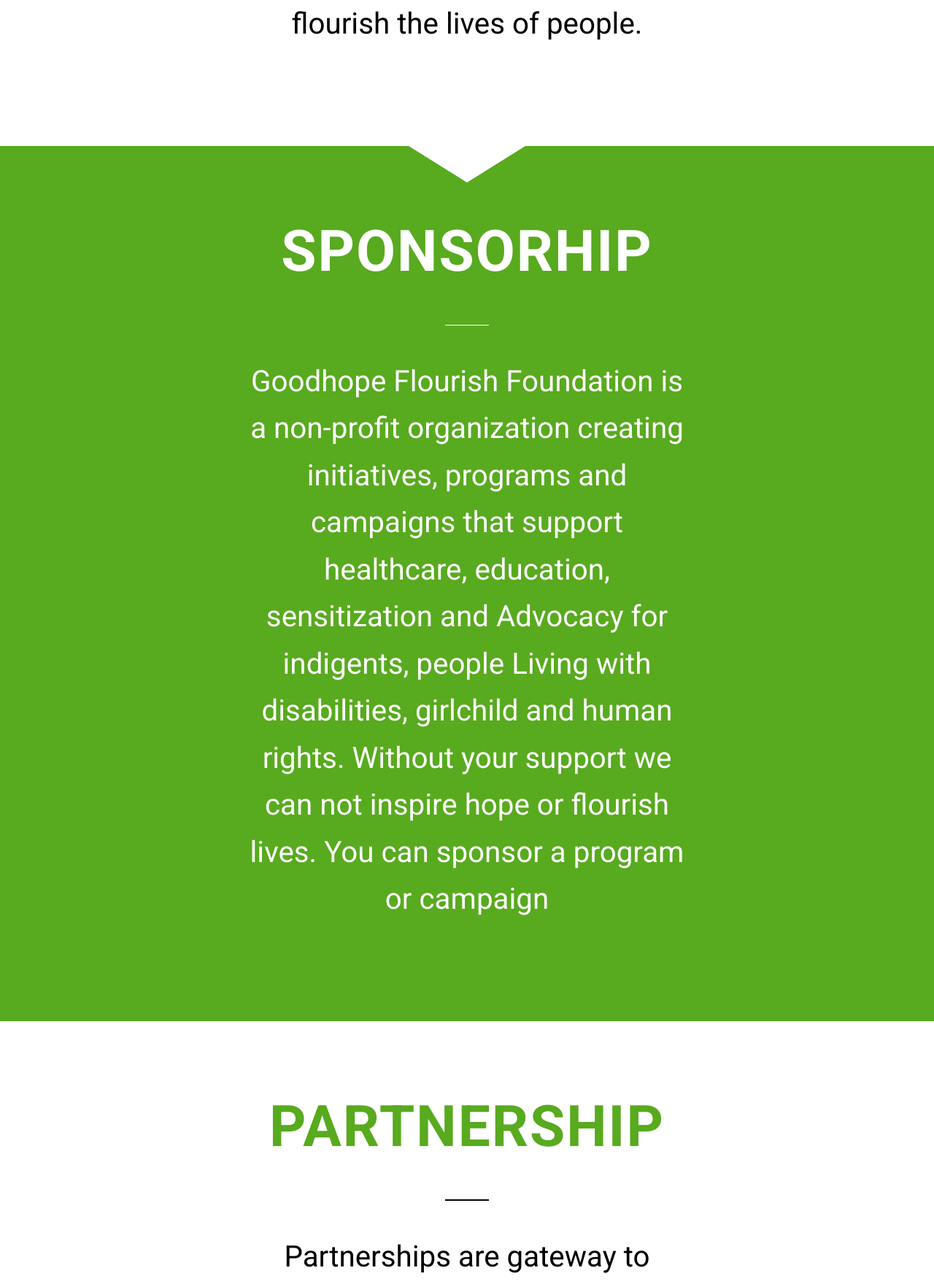
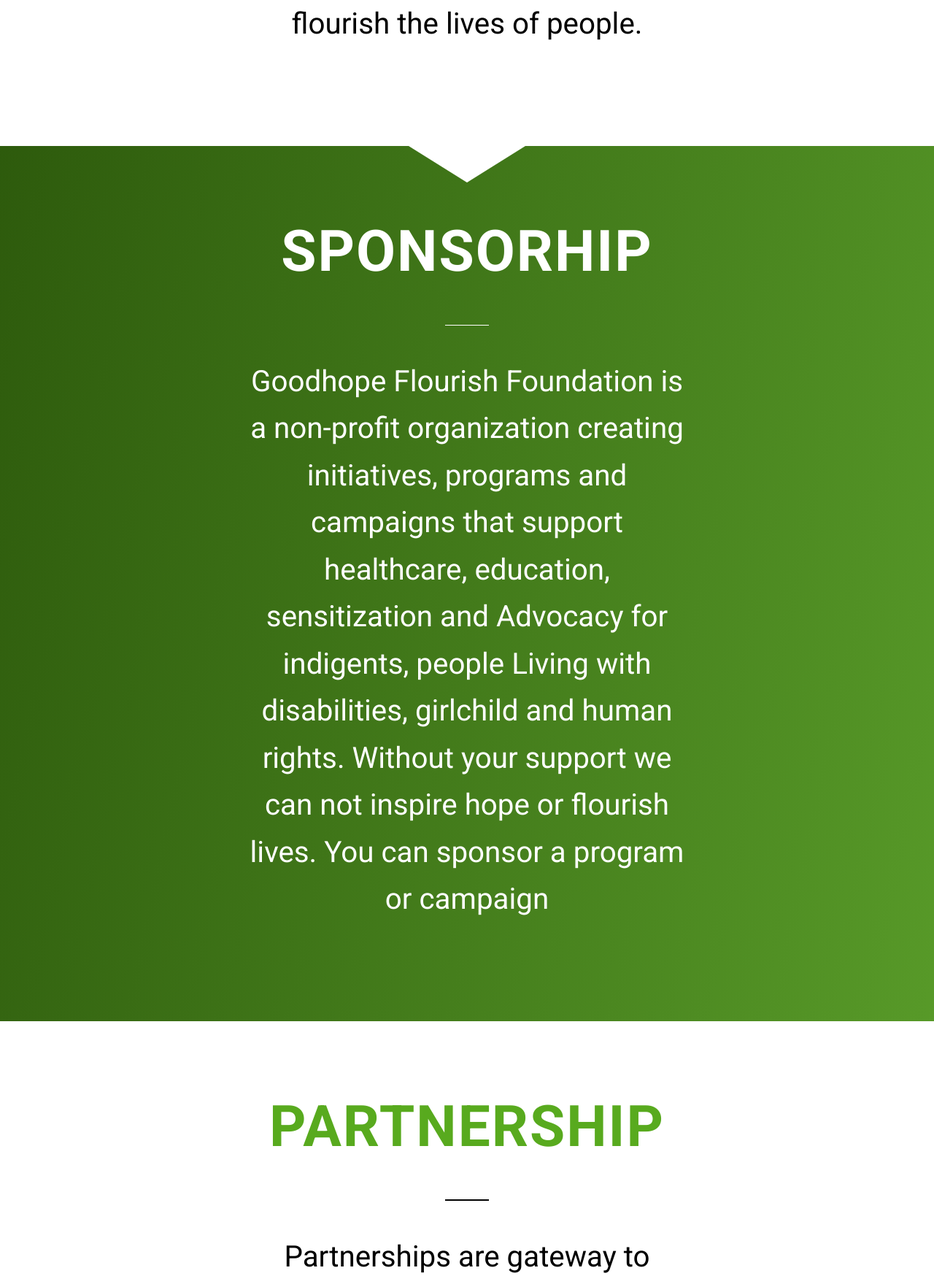
Before and after one commit to Dope-Genius/ghff, a Django app: template templates/getinvolved.html in a window 1280 px wide. Shown: the part 1445-3204 px from the top of the page at 73% size. Run offline with Django 3.2, Linux system fonts and the light colour scheme; the template is opened without the code that fills it, so the values that code supplies are empty; some libraries are stand-ins or nearby versions.

Commit message:
css error

```diff
--- a/goodhope/static/css/getinvolved.css
+++ b/goodhope/static/css/getinvolved.css
@@ -34,7 +34,7 @@
 }
 
 .involve-2 {
-  background: linear-gradient(102deg, rgba(35, 71, 8, 0.799) 0%, rgba(87, 146, 45, 0.687) 100%), url(../images/healh care.jpg);
+  background: linear-gradient(102deg, rgba(35, 71, 8, 0.799) 0%, rgba(87, 146, 45, 0.687) 100%);
   background-repeat: no-repeat;
   background-size: cover;
   background-color: var(--green);
```
